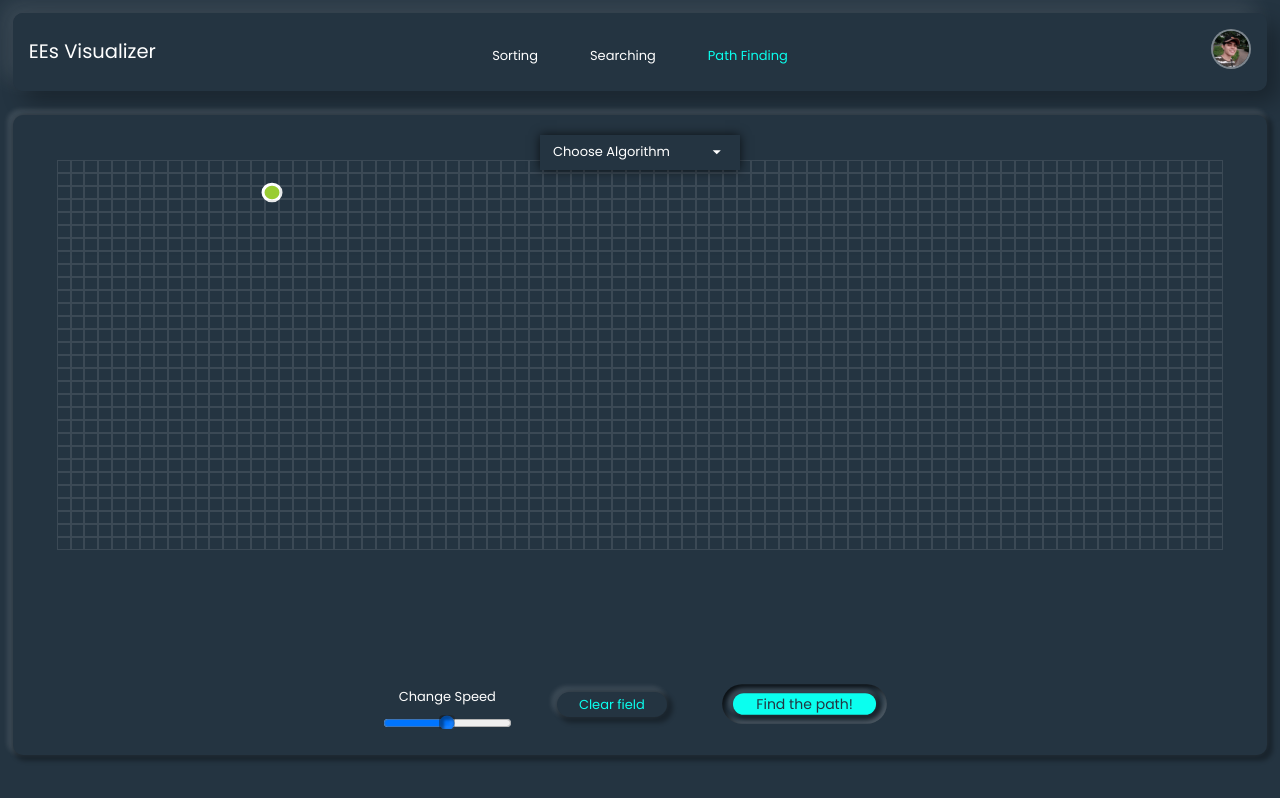
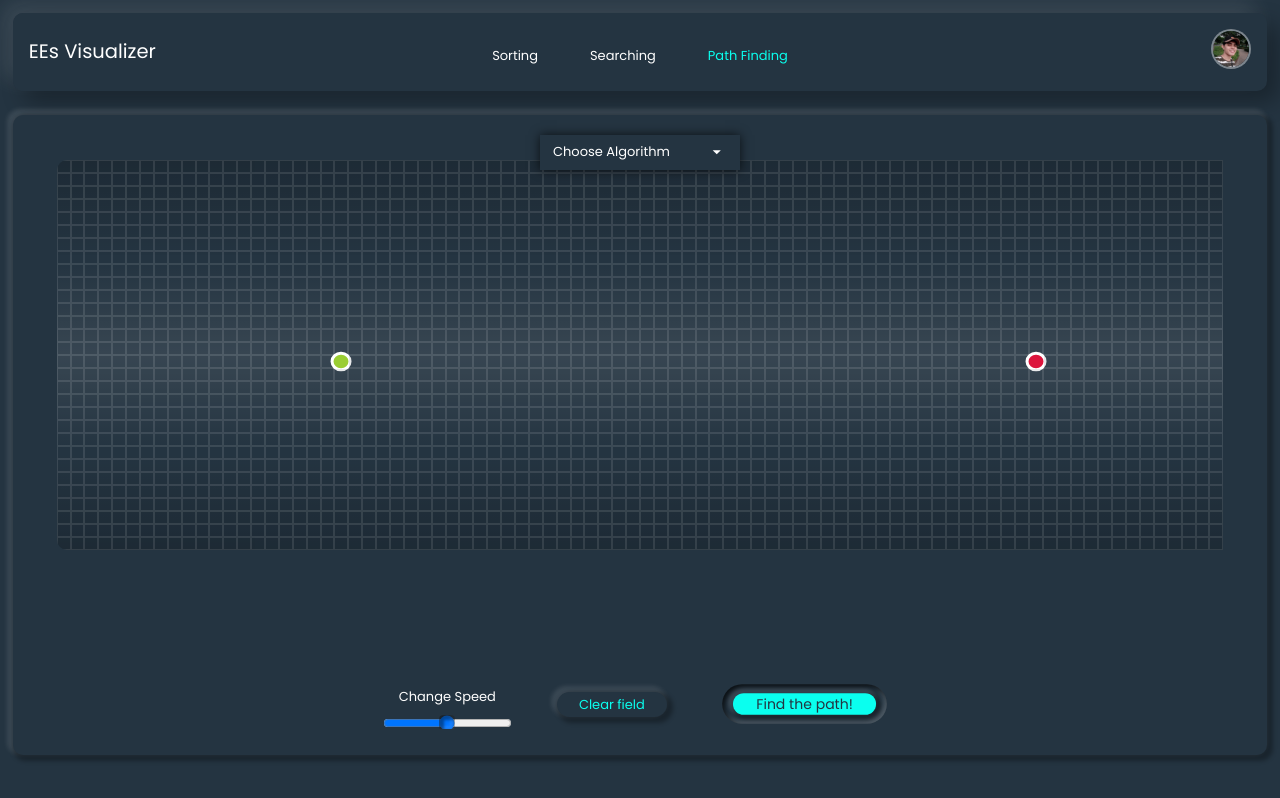
Before and after one commit to EricEchemane/EEs-Visualization-Tool, a React (Create React App) app: page / in a window 1280 px wide. Built offline with nearby package versions, Linux system fonts and the light colour scheme.

Commit message:
Search Field/Grid Design Enhanced

```diff
--- a/src/components/visualizers/pathFinding/PathFindingVisualizer.tsx
+++ b/src/components/visualizers/pathFinding/PathFindingVisualizer.tsx
@@ -12,6 +12,7 @@ function PathFindingVisualizer()
 {
     const [algoOptionsDropdown, set_algoOptionsDropdown] = useState(false);
     const [activeAlgo, setActiveAlgo] = useState({ id: -1, name: 'Choose Algorithm' });
+    const [speed, setSpeed] = useState(0.1);
 
     const algortihms = useRef([
         {id: 0, name: 'Breadth First Search'},
@@ -21,8 +22,8 @@ function PathFindingVisualizer()
     ])
 
     const [nodes, setNodes] = useState([] as any);
-    const [start, setStart] = useState(195);
-    const [finish, setFinish] = useState(1798);
+    const [start, setStart] = useState(1370);
+    const [finish, setFinish] = useState(1420);
     const [prevNode, setPrevNode] = useState(-1);
 
     const [isMouseDown, set_isMouseDown] = useState(false);
--- a/src/sass/main.css
+++ b/src/sass/main.css
@@ -1006,6 +1006,10 @@ h6 {
       grid-template-rows: repeat(30, 1fr);
   grid-gap: 0;
   position: relative;
+  background: -webkit-gradient(linear, left top, left bottom, from(rgba(0, 0, 0, 0.2)), color-stop(transparent), color-stop(rgba(255, 255, 255, 0.1)), color-stop(transparent), to(rgba(0, 0, 0, 0.2)));
+  background: linear-gradient(rgba(0, 0, 0, 0.2), transparent, rgba(255, 255, 255, 0.1), transparent, rgba(0, 0, 0, 0.2));
+  border-radius: 10px;
+  overflow: hidden;
 }
 
 .node {
@@ -1036,7 +1040,7 @@ h6 {
 }
 
 .obstacle {
-  background-color: white;
+  background-color: rgba(255, 255, 255, 0.8);
 }
 
 .pathFinding-panel {
--- a/src/sass/main.scss
+++ b/src/sass/main.scss
@@ -310,6 +310,15 @@ h6 {
   grid-template-rows: repeat(30, 1fr);
   grid-gap: 0;
   position: relative;
+  background: linear-gradient(
+    rgba(0, 0, 0, 0.2),
+    transparent,
+    rgba(255, 255, 255, 0.1),
+    transparent,
+    rgba(0, 0, 0, 0.2)
+  );
+  border-radius: 10px;
+  overflow: hidden;
 }
 
 .node {
@@ -336,7 +345,7 @@ h6 {
   border: 2px solid white;
 }
 .obstacle {
-  background-color: white;
+  background-color: rgba(255, 255, 255, 0.8);
 }
 
 .pathFinding-panel {
```
Also changed, not shown: 1 other file (tests, documents, lock files or other folders).
